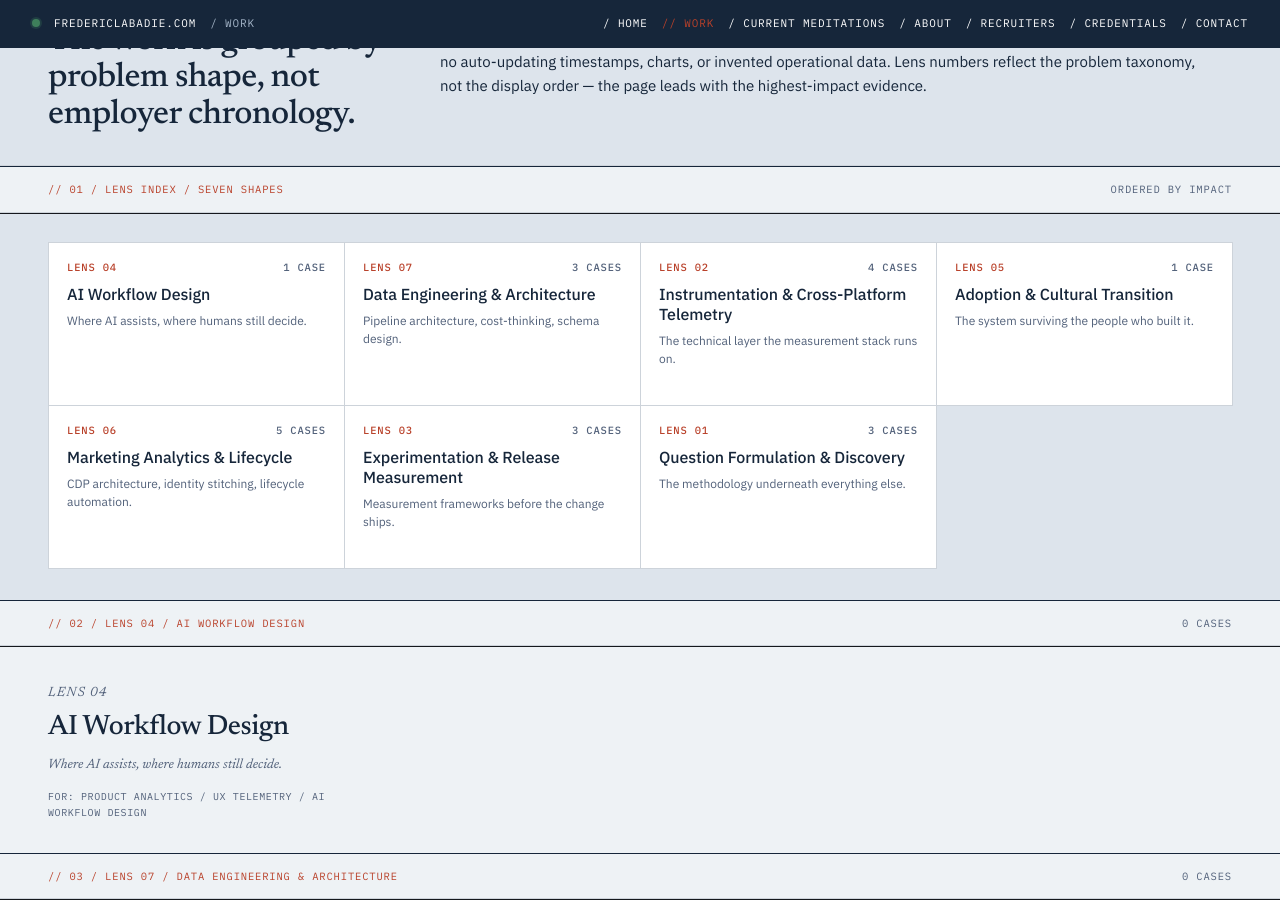
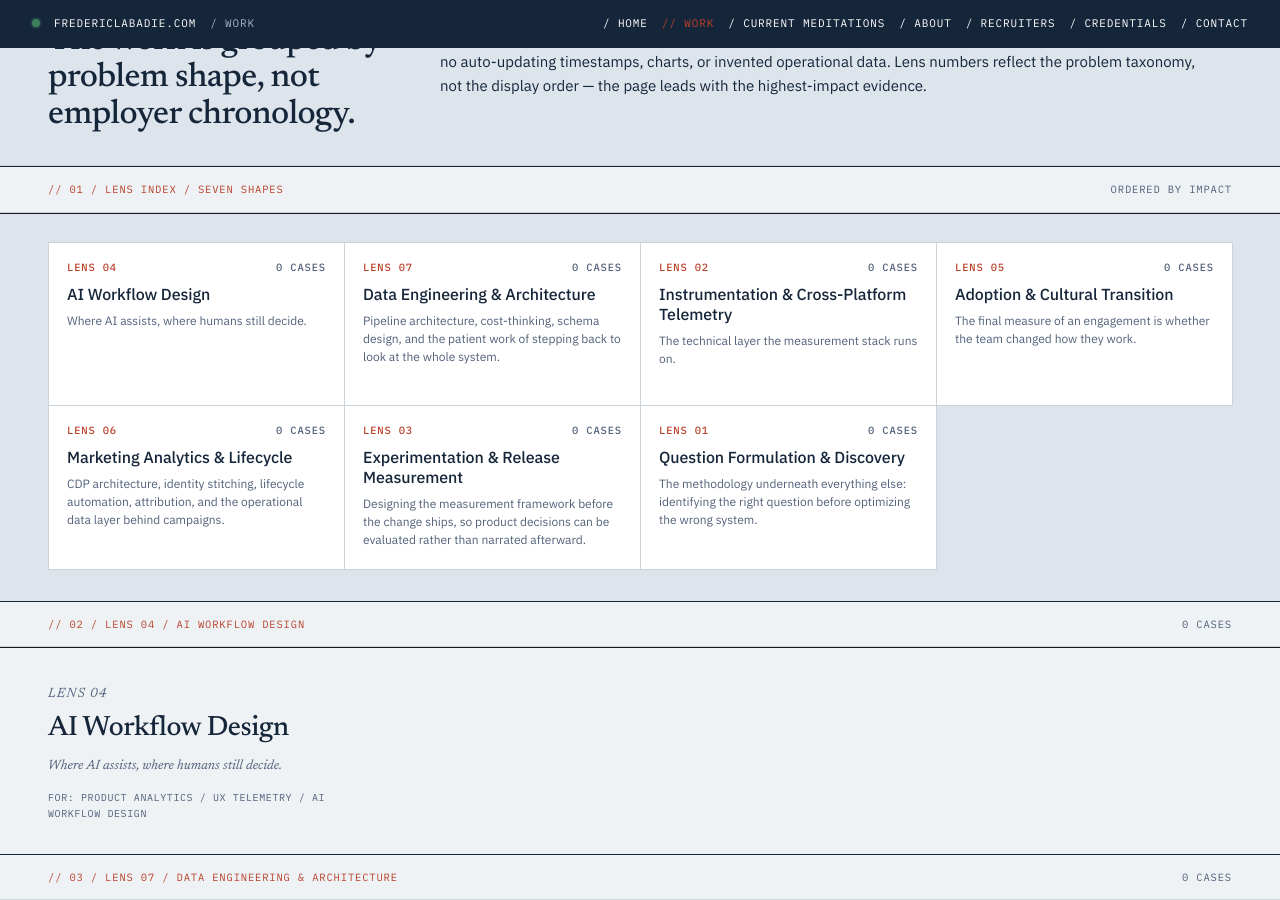
Before and after one commit to fredericlabadie/fredericlabadie.github.io, a Jekyll site: the page built from work/index.html, in a window 1280 px wide and 900 px high, scrolled down 531 px. Built offline with Jekyll 4.4.1, drawn with Linux system fonts in a browser that asks for light colours; comment, search, counter and statistics services are not loaded.

Commit message:
Render work lens index from shared data

```diff
--- a/work/index.html
+++ b/work/index.html
@@ -94,69 +94,7 @@ extra_css:
         <span>// 01 / lens index / seven shapes</span
         ><span>ordered by impact</span>
       </div>
-
-      <section
-        class="bp-lens-index"
-        id="case-library"
-        aria-label="Case study lens index"
-      >
-        <a class="bp-lens-card" href="#topic-ai"
-          ><div class="bp-lens-card-top">
-            <span class="bp-mono bp-accent">Lens 04</span
-            ><span class="bp-mono">1 case</span>
-          </div>
-          <h2>AI Workflow Design</h2>
-          <p>Where AI assists, where humans still decide.</p></a
-        >
-        <a class="bp-lens-card" href="#topic-data-eng"
-          ><div class="bp-lens-card-top">
-            <span class="bp-mono bp-accent">Lens 07</span
-            ><span class="bp-mono">3 cases</span>
-          </div>
-          <h2>Data Engineering &amp; Architecture</h2>
-          <p>Pipeline architecture, cost-thinking, schema design.</p></a
-        >
-        <a class="bp-lens-card" href="#topic-instrumentation"
-          ><div class="bp-lens-card-top">
-            <span class="bp-mono bp-accent">Lens 02</span
-            ><span class="bp-mono">4 cases</span>
-          </div>
-          <h2>Instrumentation &amp; Cross-Platform Telemetry</h2>
-          <p>The technical layer the measurement stack runs on.</p></a
-        >
-        <a class="bp-lens-card" href="#topic-adoption"
-          ><div class="bp-lens-card-top">
-            <span class="bp-mono bp-accent">Lens 05</span
-            ><span class="bp-mono">1 case</span>
-          </div>
-          <h2>Adoption &amp; Cultural Transition</h2>
-          <p>The system surviving the people who built it.</p></a
-        >
-        <a class="bp-lens-card" href="#topic-marketing"
-          ><div class="bp-lens-card-top">
-            <span class="bp-mono bp-accent">Lens 06</span
-            ><span class="bp-mono">5 cases</span>
-          </div>
-          <h2>Marketing Analytics &amp; Lifecycle</h2>
-          <p>CDP architecture, identity stitching, lifecycle automation.</p></a
-        >
-        <a class="bp-lens-card" href="#topic-experimentation"
-          ><div class="bp-lens-card-top">
-            <span class="bp-mono bp-accent">Lens 03</span
-            ><span class="bp-mono">3 cases</span>
-          </div>
-          <h2>Experimentation &amp; Release Measurement</h2>
-          <p>Measurement frameworks before the change ships.</p></a
-        >
-        <a class="bp-lens-card" href="#topic-question"
-          ><div class="bp-lens-card-top">
-            <span class="bp-mono bp-accent">Lens 01</span
-            ><span class="bp-mono">3 cases</span>
-          </div>
-          <h2>Question Formulation &amp; Discovery</h2>
-          <p>The methodology underneath everything else.</p></a
-        >
-      </section>
+      {% include work-lens-index.html %}
 
       {% for lens in site.data.lenses %}
         {% assign section_index = forloop.index | plus: 1 | prepend: '0' | slice: -2, 2 %}
```
Also changed, not shown: 1 other file.
